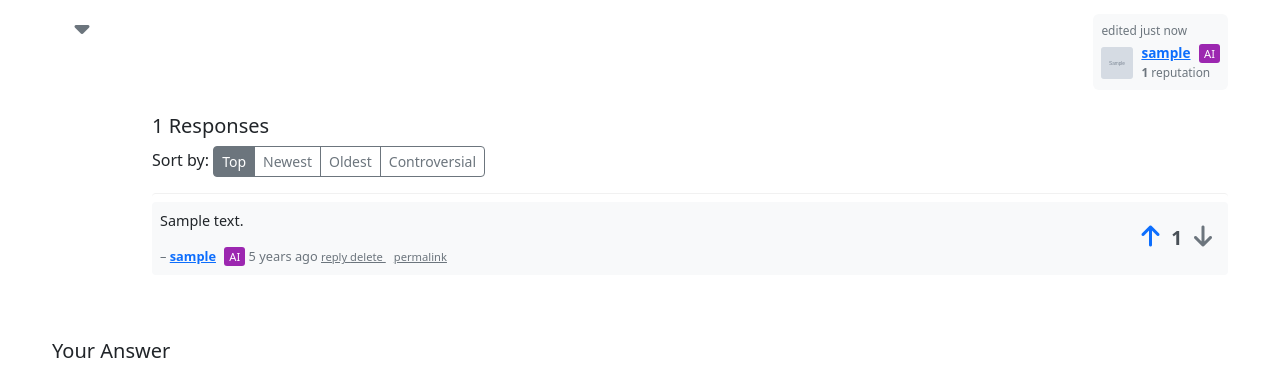
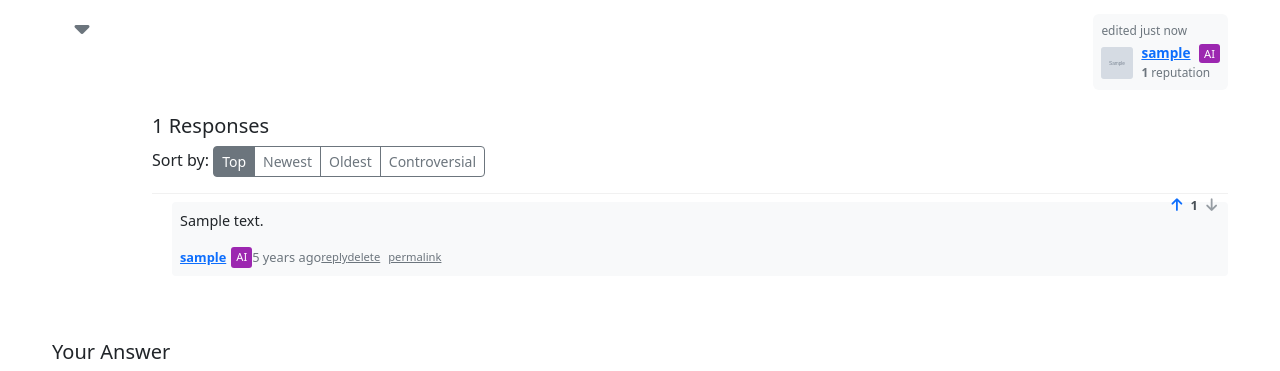
Before and after one commit to Coriana/Overflew, a Flask app: page /questions/1 in a window 1280 px wide. Shown: the part 278-649 px from the top of the page. Run offline with Flask 3, Linux system fonts and the light colour scheme; a user stored in the database is signed in; tables that the repository leaves empty hold one stand-in row (values such as "Sample post"); grey boxes marked "Sample" are stand-in pictures; some libraries are stand-ins or nearby versions.

Commit message:
Smaller vote buttons, less obtrusive

```diff
--- a/app/templates/questions/view.html
+++ b/app/templates/questions/view.html
@@ -22,8 +22,11 @@
                 {% else %}
                     {{ comment.html_content|safe }}
                 {% endif %}
+            </div>
+
+            <div class="comment-meta">
                 {% if current_user.is_authenticated %}
-                    <div class="comment-vote float-end">
+                    <div class="comment-vote me-2 d-inline-block">
                         <button class="vote-button {{ 'text-primary' if current_user.is_authenticated and comment.user_vote == 1 }}" data-vote-type="up" data-comment-id="{{ comment.id }}">
                             <i class="fa-solid fa-arrow-up"></i>
                         </button>
@@ -33,11 +36,8 @@
                         </button>
                     </div>
                 {% endif %}
-            </div>
-
-            <div class="comment-meta">
                 {% if not comment.is_deleted %}
-                    – <a href="{{ url_for('auth.profile', username=comment.author.username) }}" class="fw-bold">{{ comment.author.username }}</a>
+                    <a href="{{ url_for('auth.profile', username=comment.author.username) }}" class="fw-bold">{{ comment.author.username }}</a>
                     {% if comment.author.is_ai %}
                         <span class="ai-badge">AI</span>
                     {% endif %}
@@ -104,15 +104,48 @@
 .comment {
     position: relative;
     margin-bottom: 8px;
-    border-radius: 4px;
+    padding-left: 20px;
 }
 
-.comment-content {
-    padding: 8px;
-    background-color: #f8f9fa;
-    border-radius: 4px;
+.comment-vote {
+    display: inline-flex;
+    align-items: center;
+    vertical-align: middle;
+    margin-right: 5px;
 }
 
+.comment-vote .vote-button {
+    background: none;
+    border: none;
+    font-size: 0.9rem;
+    padding: 0 3px;
+    cursor: pointer;
+    opacity: 0.7;
+    transition: opacity 0.2s ease;
+}
+
+.comment-vote .vote-button:hover {
+    opacity: 1;
+}
+
+.comment-vote .vote-button.text-primary {
+    opacity: 1;
+}
+
+.comment-vote .vote-count {
+    margin: 0 2px;
+    font-size: 0.8rem;
+    min-width: 15px;
+    text-align: center;
+}
+
+.comment-meta {
+    display: flex;
+    align-items: center;
+    flex-wrap: wrap;
+}
+
+/* Comment indentation levels for the Reddit-style threading */
 .comment-level-0 { margin-left: 0; }
 .comment-level-1 { margin-left: 20px; }
 .comment-level-2 { margin-left: 40px; }
@@ -124,6 +157,12 @@
 .comment-level-8 { margin-left: 160px; }
 .comment-level-9 { margin-left: 180px; }
 .comment-level-10 { margin-left: 200px; }
+
+.comment-content {
+    padding: 8px;
+    background-color: #f8f9fa;
+    border-radius: 4px;
+}
 
 /* Thread lines */
 .comment-thread-line {
```
